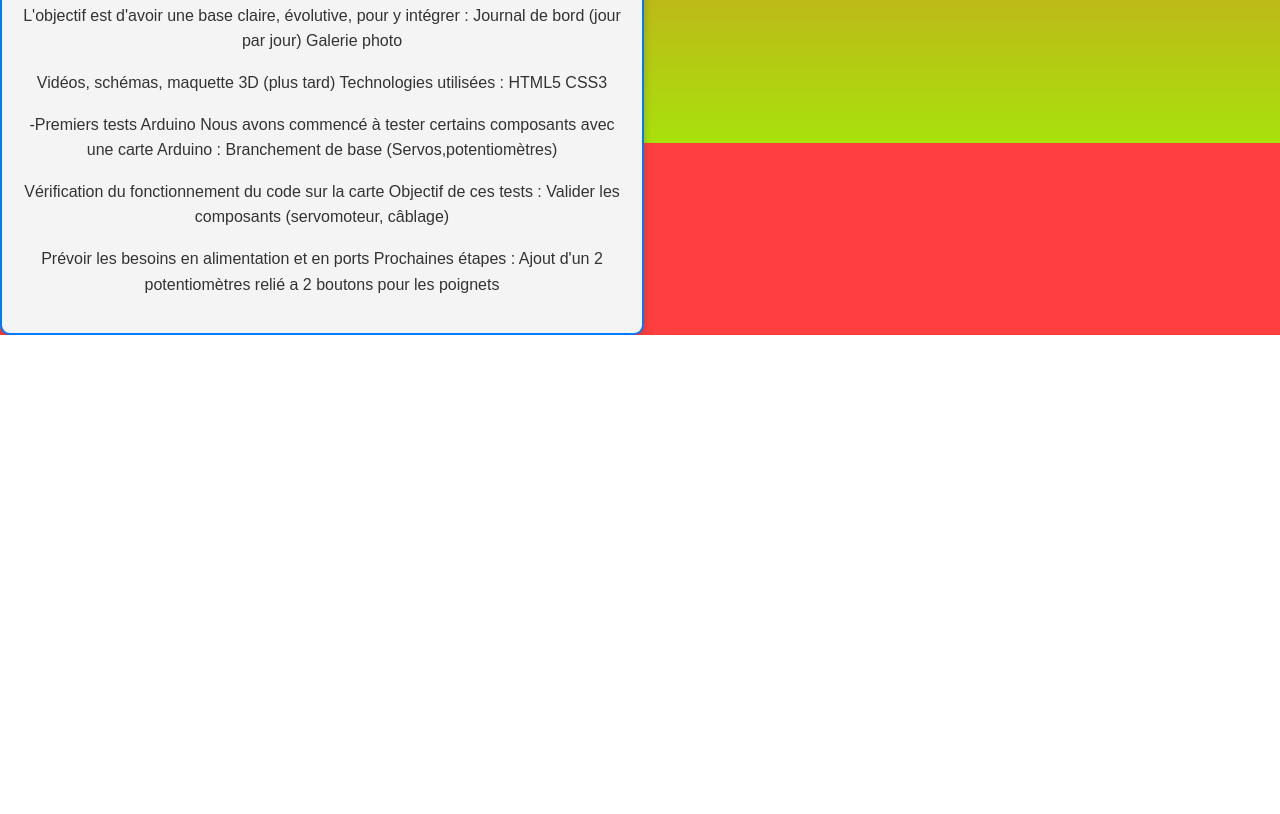
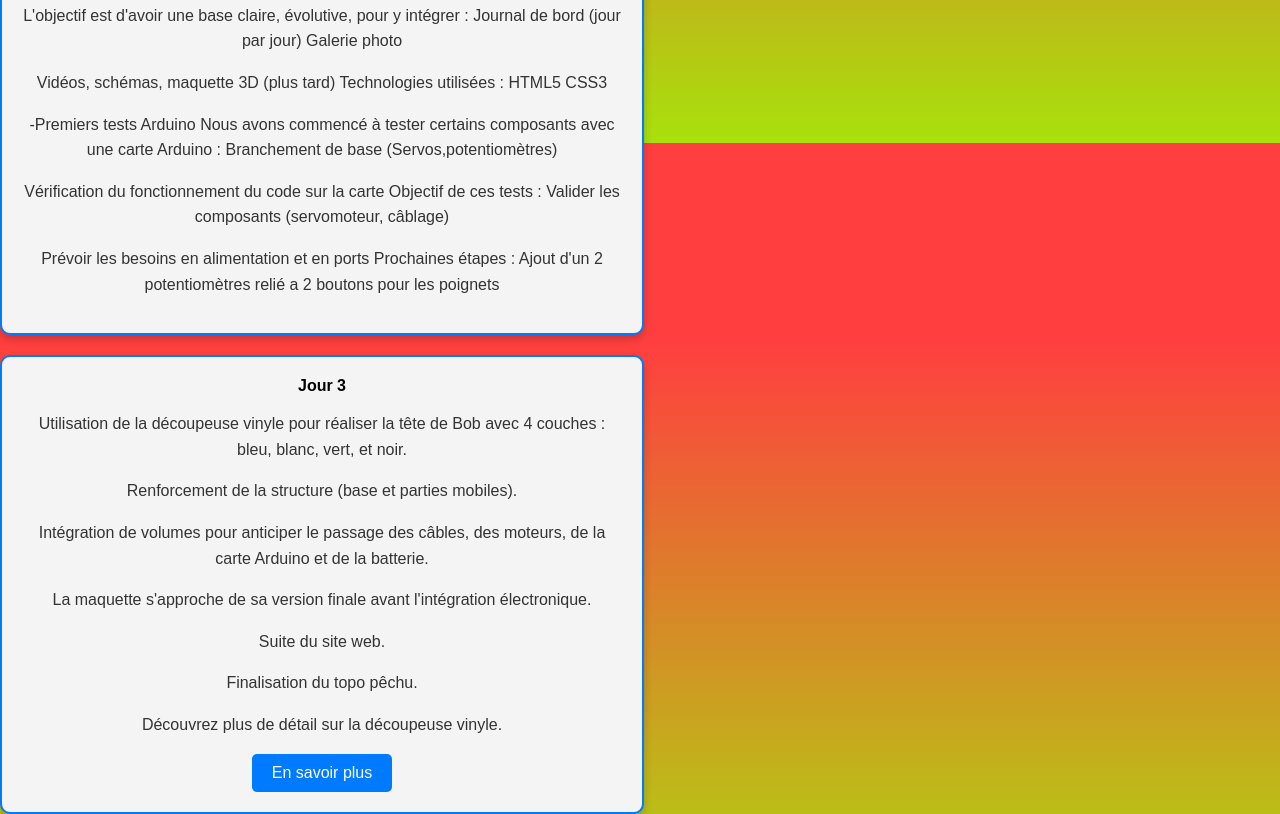
Before and after one commit to AG430/RobotBOB, a plain HTML site: page tuto.html in a window 1280 px wide. Shown: the part 1457-2271 px from the top of the page. Before the commit the page ends 1792 px from the top, so only its background shows below. Drawn offline with Linux system fonts and the light colour scheme.

Commit message:
mise a jour v1

```diff
--- a/tuto.html
+++ b/tuto.html
@@ -147,6 +147,37 @@
       </p>
     </div>
   </div>
+
+
+  <div class="text-zone">
+
+
+    <b> Jour 3</b>
+
+    <p>
+      Utilisation de la découpeuse vinyle pour réaliser la tête de Bob avec 4 couches : bleu, blanc, vert, et noir.
+  </p>
+  <p>
+      Renforcement de la structure (base et parties mobiles).
+  </p>
+  <p>
+      Intégration de volumes pour anticiper le passage des câbles, des moteurs, de la carte Arduino et de la batterie.
+  </p>
+  <p>
+      La maquette s'approche de sa version finale avant l'intégration électronique.
+  </p>
+  <p>
+      Suite du site web.
+  </p>
+  <p>
+      Finalisation du topo pêchu.
+  </p>
+
+      </p>
+      <p>Découvrez plus de détail sur la découpeuse vinyle.</p>
+      <a href="https://wiki.lesfabriquesduponant.net/index.php?title=Silhouette_Cameo,_Plotter_D%C3%A9coupe" class="btn">En savoir plus</a>
+  </div>
+</div>
 </body>
 
 </html>
```
